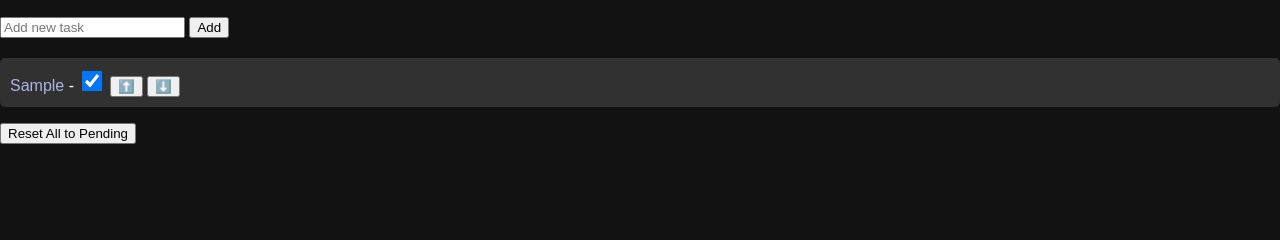
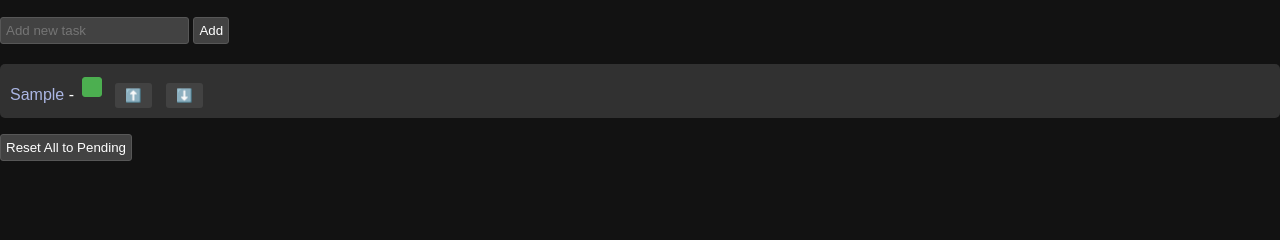
Before and after one commit to crosscore/todo_app, a Flask app: page / in a window 1280 px wide. Shown: the part 131-371 px from the top of the page. Run offline with Flask 3, Linux system fonts and the light colour scheme; tables that the repository leaves empty hold one stand-in row (values such as "Sample post"); data that the repository does not hold is empty.

Commit message:
update style.css

```diff
--- a/python/static/css/style.css
+++ b/python/static/css/style.css
@@ -31,17 +31,68 @@ li {
 a {
     color: rgb(171, 182, 228);
     text-decoration: none;
+    transition: color 0.3s ease-in-out, text-decoration 0.3s ease-in-out;
+}
+
+a:hover, a:focus {
+    color: #e6e6e6; /* ホバー時の色 */
+    text-decoration: underline; /* 下線を追加 */
+}
+
+
+/* ボタンの基本スタイル */
+button {
+    background-color: #424242; /* ダークモード用の背景色 */
+    color: white; /* テキスト色 */
+    border: none; /* 境界線なし */
+    padding: 5px 10px;
+    margin: 0 5px;
+    border-radius: 3px; /* 角丸 */
+    cursor: pointer; /* カーソルスタイル */
+    transition: background-color 0.3s; /* 背景色のトランジション */
+}
+
+/* ホバー時のボタンのスタイル */
+button:hover {
+    background-color: #575757; /* ホバー時の背景色 */
+}
+
+/* アクティブ時（クリックされた時）のボタンのスタイル */
+button:active {
+    background-color: #303030; /* アクティブ時の背景色 */
 }
 
 .status-checkbox {
     width: 20px;
     height: 20px;
     cursor: pointer;
+    appearance: none; /* デフォルトのチェックボックススタイルをリセット */
+    background-color: #424242; /* ダークモード背景色 */
+    border: 1px solid #575757; /* 枠線 */
+    border-radius: 3px; /* 角丸 */
+    transition: background-color 0.3s, border-color 0.3s;
 }
 
 .status-checkbox:checked {
     background-color: #4CAF50;
     border-color: #4CAF50;
+}
+
+.status-checkbox:hover {
+    border-color: #e6e6e6; /* ホバー時の枠線色 */
+}
+
+input[type="text"], input[type="submit"] {
+    background-color: #424242; /* ダークモード背景色 */
+    color: white; /* テキスト色 */
+    border: 1px solid #575757; /* 枠線 */
+    padding: 5px; /* パディング */
+    border-radius: 3px; /* 角丸 */
+    transition: background-color 0.3s, border-color 0.3s;
+}
+
+input[type="text"]:hover, input[type="submit"]:hover {
+    border-color: #e6e6e6; /* ホバー時の枠線色 */
 }
 
 @keyframes fadeIn {
```
